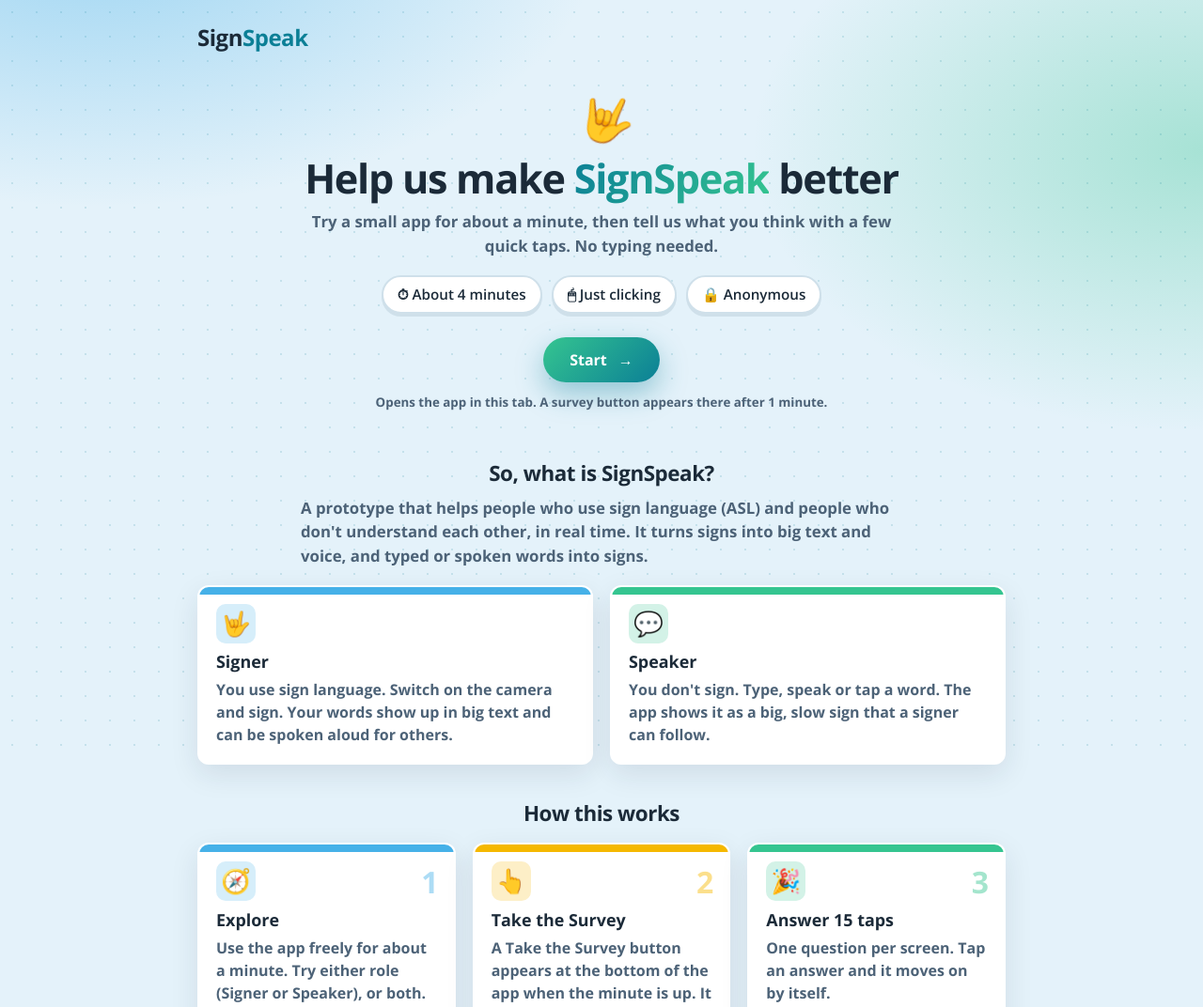
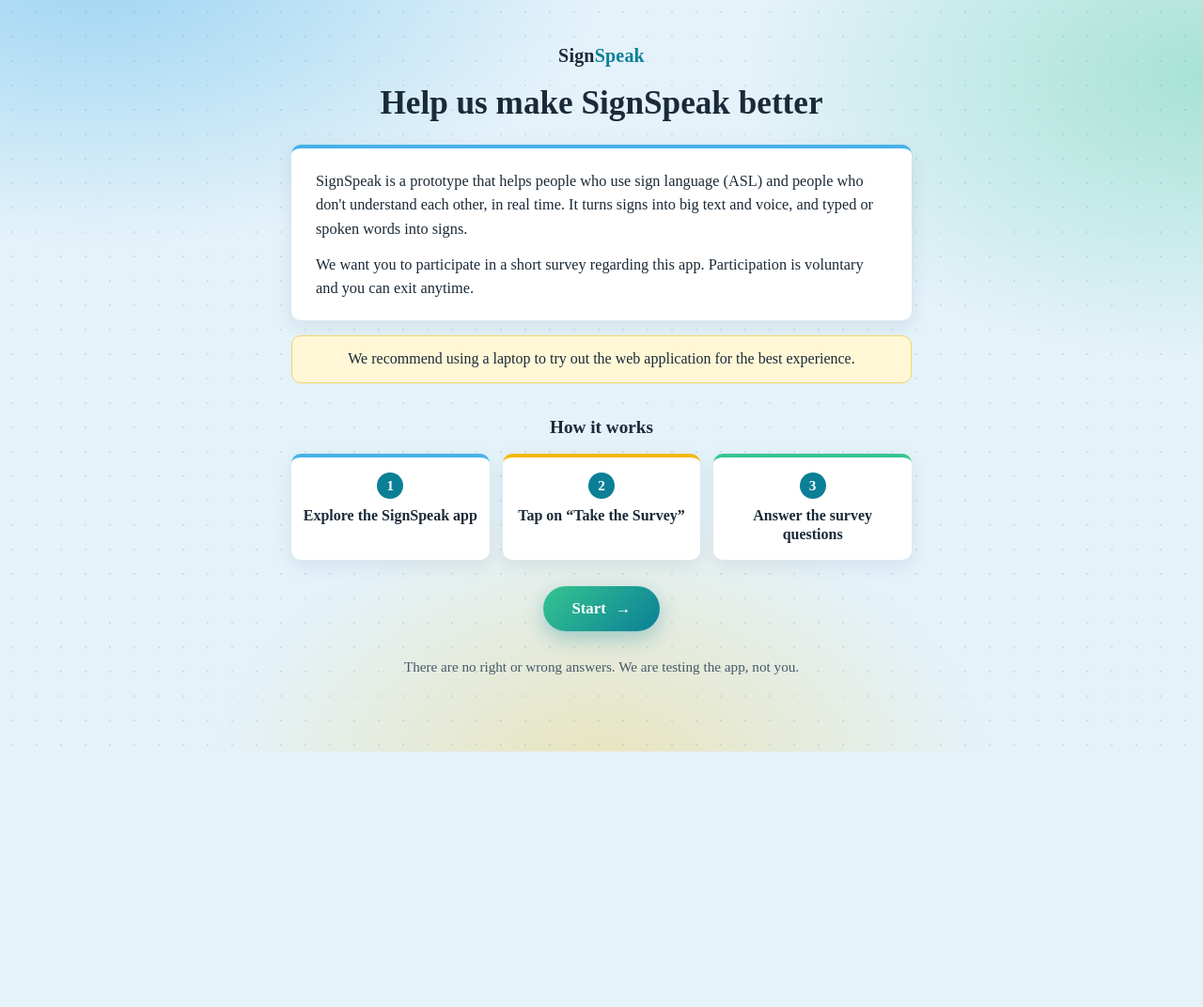
Before and after one commit to MariamDeda/HCI---SignSpeak, a plain HTML site: page docs/index.html in a window 1280 px wide. Shown: the top 1072 px of the page at 94% size. After the commit the page ends 800 px from the top, so only its background shows below. Drawn offline with nearby package versions, Linux system fonts and the light colour scheme.

Commit message:
Survey changes

```diff
--- a/docs/index.html
+++ b/docs/index.html
@@ -3,110 +3,66 @@
 <head>
 <meta charset="utf-8">
 <meta name="viewport" content="width=device-width,initial-scale=1">
-<title>SignSpeak · Help us test it</title>
-<meta name="description" content="Try SignSpeak for a minute, then answer a few quick clicks. No typing needed.">
-<link rel="preconnect" href="https://fonts.googleapis.com"><link rel="preconnect" href="https://fonts.gstatic.com" crossorigin>
-<link href="https://fonts.googleapis.com/css2?family=Open+Sans:wght@400;500;600;700&display=swap" rel="stylesheet">
+<title>SignSpeak · Survey</title>
+<meta name="description" content="A short survey about the SignSpeak prototype. Participation is voluntary.">
 <style>
-:root{--ink:#1B2A38;--muted:#4C6277;--line:#CFE0EA;--brand:#0B7F96;--brand-d:#08687B;--sky:#46B1E8;--mint:#35C590;--sun:#F5B800;--coral:#FF7A6B;--bg:#E4F2FA}
+:root{--ink:#1B2A38;--muted:#46596B;--line:#CFE0EA;--brand:#0B7F96;--brand-d:#08687B;--sky:#46B1E8;--mint:#35C590;--sun:#F5B800;--bg:#E4F2FA}
 *{box-sizing:border-box}
-html{scroll-behavior:smooth}
-body{margin:0;color:var(--ink);font-family:"Open Sans","Segoe UI Variable","Segoe UI",system-ui,sans-serif;line-height:1.5;
-  background:radial-gradient(900px 500px at 8% -5%,rgba(70,177,232,.45),transparent 60%),radial-gradient(800px 500px at 100% 10%,rgba(53,197,144,.35),transparent 60%),radial-gradient(700px 500px at 50% 105%,rgba(245,184,0,.28),transparent 60%),var(--bg);
+body{margin:0;color:var(--ink);font-family:"Times New Roman",Tinos,"Liberation Serif",Times,serif;font-size:16px;line-height:1.55;
+  background:radial-gradient(900px 500px at 8% -5%,rgba(70,177,232,.45),transparent 60%),radial-gradient(800px 500px at 100% 10%,rgba(53,197,144,.35),transparent 60%),radial-gradient(700px 500px at 50% 105%,rgba(245,184,0,.26),transparent 60%),var(--bg);
   min-height:100vh}
-body:before{content:"";position:fixed;inset:0;background-image:radial-gradient(rgba(11,127,150,.14) 1.3px,transparent 1.4px);background-size:26px 26px;pointer-events:none;z-index:0}
-.wrap{position:relative;z-index:1;max-width:900px;margin:0 auto;padding:22px 20px 56px}
-.logo{font-weight:700;font-size:1.5rem;letter-spacing:-.02em}.logo span{color:var(--brand)}
-.hero{text-align:center;padding:34px 0 12px}
-.hero .hand{font-size:3rem;display:inline-block;animation:wave 2.4s ease-in-out infinite;transform-origin:70% 80%}
-@keyframes wave{0%,60%,100%{transform:rotate(0)}10%,30%{transform:rotate(16deg)}20%,40%{transform:rotate(-10deg)}50%{transform:rotate(8deg)}}
-h1{font-size:clamp(1.7rem,4.4vw,2.7rem);line-height:1.08;margin:.2rem 0 .6rem;letter-spacing:-.03em;font-weight:700}
-h1 em{font-style:normal;background:linear-gradient(120deg,var(--brand),var(--mint));-webkit-background-clip:text;background-clip:text;color:transparent}
-.lead{font-size:1.05rem;color:var(--muted);max-width:640px;margin:0 auto 1.2rem;font-weight:700}
-.badges{display:flex;flex-wrap:wrap;gap:10px;justify-content:center;margin:0 0 1.6rem}
-.badge{background:#fff;border:2px solid var(--line);border-radius:999px;padding:7px 15px;font-weight:600;font-size:.95rem;box-shadow:0 3px 0 var(--line)}
-.btn{display:inline-flex;align-items:center;gap:12px;border:0;cursor:pointer;text-decoration:none;color:#fff;font:inherit;font-weight:700;font-size:1rem;padding:12px 28px;border-radius:999px;
-  background:linear-gradient(135deg,var(--mint),var(--brand));box-shadow:0 12px 30px rgba(11,127,150,.38);transition:transform .15s,box-shadow .15s}
-.btn:hover{transform:translateY(-3px);box-shadow:0 16px 36px rgba(11,127,150,.45)}
-.btn:focus-visible{outline:4px solid var(--sun);outline-offset:4px}
-.btn .arr{transition:transform .15s}.btn:hover .arr{transform:translateX(5px)}
-.cta{text-align:center}.cta small{display:block;margin-top:12px;color:var(--muted);font-weight:700}
-h2{font-size:1.4rem;margin:2.2rem 0 .9rem;text-align:center;letter-spacing:-.02em;font-weight:700}
-.grid{display:grid;gap:18px}.g2{grid-template-columns:1fr 1fr}.g3{grid-template-columns:repeat(3,1fr)}
-.card{background:#fff;border-radius:12px;padding:18px;border:2px solid #fff;box-shadow:0 10px 30px rgba(27,42,56,.10);position:relative;overflow:hidden}
-.card:before{content:"";position:absolute;left:0;right:0;top:0;height:8px;background:var(--a,var(--sky))}
-.card h3{margin:.4rem 0 .25rem;font-size:1.12rem;font-weight:700}.card p{margin:0;color:var(--muted);font-weight:700}
-.ic{width:42px;height:42px;border-radius:10px;display:grid;place-items:center;font-size:1.6rem;background:color-mix(in srgb,var(--a,var(--sky)) 22%,#fff)}
-.step{--a:var(--sky)}.step:nth-child(2){--a:var(--sun)}.step:nth-child(3){--a:var(--mint)}
-.num{position:absolute;right:16px;top:16px;font-size:2rem;font-weight:700;color:color-mix(in srgb,var(--a) 45%,#fff)}
-.role.s{--a:var(--sky)}.role.h{--a:var(--mint)}
-.note{display:flex;gap:16px;align-items:flex-start;background:#FFF7D6;border:2px solid #F0D568;border-radius:22px;padding:18px 22px;margin-top:18px;font-weight:700}
-.note .e{font-size:1.8rem;line-height:1}.note b{font-weight:700}
-.note.blue{background:#DDF1FB;border-color:#9ED3EE}
-.foot{text-align:center;color:var(--muted);font-weight:700;margin-top:3rem;font-size:.95rem}
-@media (max-width:760px){.g2,.g3{grid-template-columns:1fr}.btn{font-size:1.2rem;padding:16px 28px}}
-@media (prefers-reduced-motion:reduce){*{animation:none!important;transition:none!important}}
+body:before{content:"";position:fixed;inset:0;background-image:radial-gradient(rgba(11,127,150,.13) 1.3px,transparent 1.4px);background-size:26px 26px;pointer-events:none}
+.wrap{position:relative;max-width:700px;margin:0 auto;padding:44px 20px 48px;text-align:center}
+.logo{font-weight:700;font-size:1.25rem;letter-spacing:.01em}.logo span{color:var(--brand)}
+h1{font-size:clamp(1.6rem,4vw,2.2rem);line-height:1.2;margin:.9rem 0 1.4rem;font-weight:700}
+.panel{background:#fff;border-radius:10px;padding:22px 26px;box-shadow:0 6px 20px rgba(27,42,56,.09);border-top:4px solid var(--sky);text-align:left}
+.panel p{margin:0 0 .8rem;font-size:1.02rem}.panel p:last-child{margin-bottom:0}
+.note{margin-top:16px;background:#FFF7D6;border:1px solid #F0D568;border-radius:10px;padding:12px 18px;font-size:1rem;text-align:center}
+h2{font-size:1.2rem;margin:2rem 0 .8rem;font-weight:700}
+.steps{display:grid;grid-template-columns:repeat(3,1fr);gap:14px}
+.step{background:#fff;border-radius:10px;padding:16px 12px;box-shadow:0 6px 20px rgba(27,42,56,.08);border-top:4px solid var(--a)}
+.step:nth-child(1){--a:var(--sky)}.step:nth-child(2){--a:var(--sun)}.step:nth-child(3){--a:var(--mint)}
+.num{display:inline-grid;place-items:center;width:28px;height:28px;border-radius:50%;background:var(--brand);color:#fff;font-weight:700;font-size:.95rem;margin-bottom:8px}
+.step div:last-child{font-size:1rem;font-weight:700;line-height:1.3}
+.btn{display:inline-flex;align-items:center;gap:10px;margin-top:28px;text-decoration:none;color:#fff;font:inherit;font-weight:700;font-size:1.05rem;padding:11px 30px;border-radius:999px;
+  background:linear-gradient(135deg,var(--mint),var(--brand));box-shadow:0 8px 22px rgba(11,127,150,.32);transition:transform .15s,box-shadow .15s}
+.btn:hover{transform:translateY(-2px);box-shadow:0 12px 26px rgba(11,127,150,.4)}
+.btn:focus-visible{outline:3px solid var(--sun);outline-offset:3px}
+.foot{margin-top:26px;color:var(--muted);font-size:.95rem}
+@media (max-width:620px){.steps{grid-template-columns:1fr}.panel{padding:18px}.wrap{padding-top:28px}}
+@media (prefers-reduced-motion:reduce){*{transition:none!important}}
 </style>
 </head>
 <body>
 <main class="wrap">
   <div class="logo">Sign<span>Speak</span></div>
+  <h1>Help us make SignSpeak better</h1>
 
-  <section class="hero">
-    <div class="hand" aria-hidden="true">🤟</div>
-    <h1>Help us make <em>SignSpeak</em> better</h1>
-    <p class="lead">Try a small app for about a minute, then tell us what you think with a few quick taps. No typing needed.</p>
-    <div class="badges">
-      <span class="badge">⏱ About 4 minutes</span>
-      <span class="badge">🖱 Just clicking</span>
-      <span class="badge">🔒 Anonymous</span>
-    </div>
-    <div class="cta">
-      <a id="start" class="btn" href="#">Start <span class="arr">→</span></a>
-      <small>Opens the app in this tab. A survey button appears there after 1 minute.</small>
-    </div>
+  <section class="panel">
+    <p>SignSpeak is a prototype that helps people who use sign language (ASL) and people who don't understand each other, in real time. It turns signs into big text and voice, and typed or spoken words into signs.</p>
+    <p>We want you to participate in a short survey regarding this app. Participation is voluntary and you can exit anytime.</p>
   </section>
 
-  <h2>So, what is SignSpeak?</h2>
-  <p class="lead" style="margin-top:-.4rem">A prototype that helps people who use sign language (ASL) and people who don't understand each other, in real time. It turns signs into big text and voice, and typed or spoken words into signs.</p>
-  <div class="grid g2">
-    <div class="card role s">
-      <div class="ic">🤟</div>
-      <h3>Signer</h3>
-      <p>You use sign language. Switch on the camera and sign. Your words show up in big text and can be spoken aloud for others.</p>
-    </div>
-    <div class="card role h">
-      <div class="ic">💬</div>
-      <h3>Speaker</h3>
-      <p>You don't sign. Type, speak or tap a word. The app shows it as a big, slow sign that a signer can follow.</p>
-    </div>
+  <div class="note">We recommend using a laptop to try out the web application for the best experience.</div>
+
+  <h2>How it works</h2>
+  <div class="steps">
+    <div class="step"><div class="num">1</div><div>Explore the SignSpeak app</div></div>
+    <div class="step"><div class="num">2</div><div>Tap on “Take the Survey”</div></div>
+    <div class="step"><div class="num">3</div><div>Answer the survey questions</div></div>
   </div>
 
-  <h2>How this works</h2>
-  <div class="grid g3">
-    <div class="card step"><span class="num">1</span><div class="ic">🧭</div><h3>Explore</h3><p>Use the app freely for about a minute. Try either role (Signer or Speaker), or both.</p></div>
-    <div class="card step"><span class="num">2</span><div class="ic">👆</div><h3>Take the Survey</h3><p>A <b>Take the Survey</b> button appears at the bottom of the app when the minute is up. It opens the survey in a new tab.</p></div>
-    <div class="card step"><span class="num">3</span><div class="ic">🎉</div><h3>Answer 15 taps</h3><p>One question per screen. Tap an answer and it moves on by itself.</p></div>
-  </div>
-
-  <div class="note"><span class="e">💻</span><div><b>Best on a laptop or desktop.</b> SignSpeak is designed for a bigger screen. Chrome or Edge works best, especially if you want to try the microphone (allow it if your browser asks).</div></div>
-  <div class="note blue"><span class="e">📷</span><div><b>About the camera.</b> The live camera part may say "Camera not available" in this online version. That is expected. Open <b>Settings</b> on that page and try the <b>Demo</b> buttons to see how it responds. The other role (typing, speaking, tapping words) works fully.</div></div>
-
-  <div class="cta" style="margin-top:2.4rem">
-    <a id="start2" class="btn" href="#">Start <span class="arr">→</span></a>
-  </div>
-  <p class="foot">Thank you for helping! There are no right or wrong answers. We are testing the app, not you. 💙</p>
+  <a id="start" class="btn" href="#">Start <span aria-hidden="true">→</span></a>
+  <p class="foot">There are no right or wrong answers. We are testing the app, not you.</p>
 </main>
 <script src="config.js"></script>
 <script>
 (function(){
   var base = (window.SIGNSPEAK && window.SIGNSPEAK.APP_URL) || "";
   function build(){ return base + (base.indexOf("?") < 0 ? "?" : "&") + "survey=1&sv=" + Date.now(); }
-  ["start","start2"].forEach(function(id){
-    var a = document.getElementById(id);
-    a.href = build();
-    ["mousedown","touchstart","keydown","click"].forEach(function(ev){ a.addEventListener(ev, function(){ a.href = build(); }); });
-  });
+  var a = document.getElementById("start");
+  a.href = build();
+  ["mousedown","touchstart","keydown","click"].forEach(function(ev){ a.addEventListener(ev, function(){ a.href = build(); }); });
 })();
 </script>
 </body>
```
Also changed, not shown: docs/survey.html (+11 -10 lines), 1 other file.
